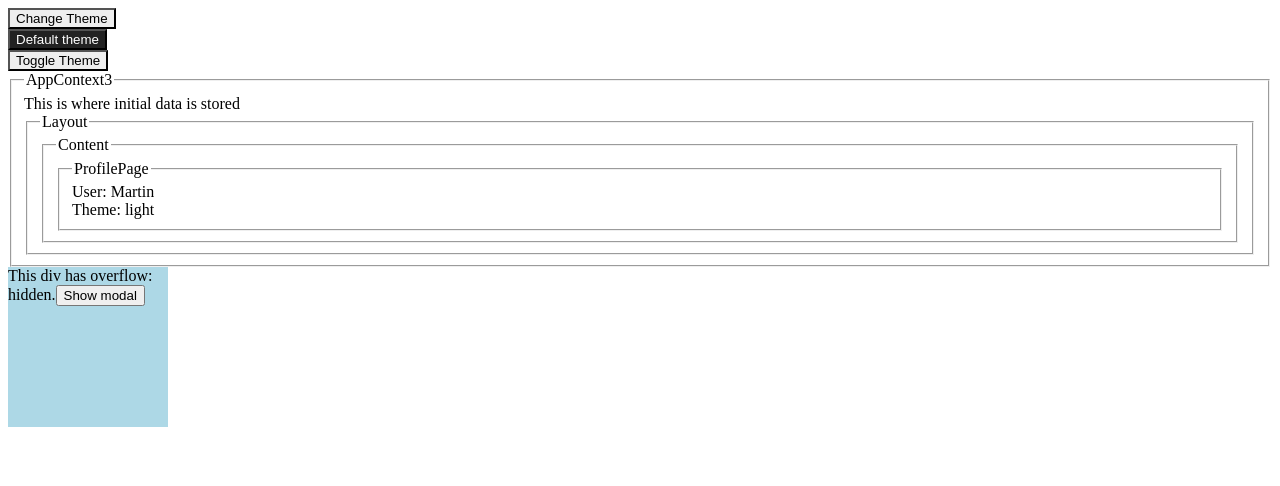
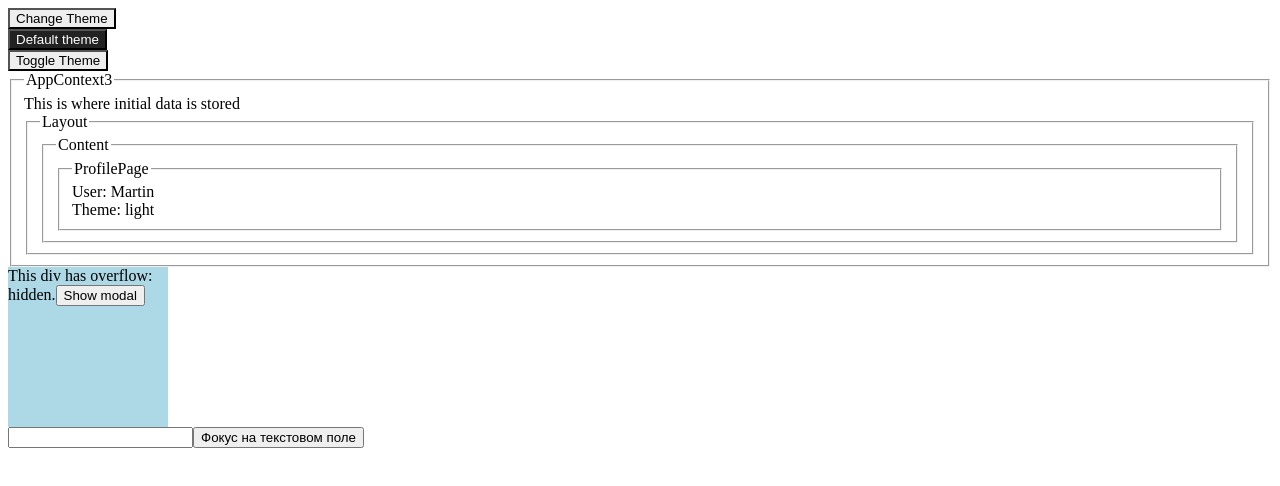
Before and after one commit to education-vk-company/lesson-5-samples, a React app: page / in a window 1280 px wide. Shown: the top 486 px of the page. Built offline with nearby package versions, Linux system fonts and the light colour scheme.

Commit message:
new ref example

```diff
--- /dev/null
+++ b/src/2_6-react/5/app.js
@@ -0,0 +1,34 @@
+import React from 'react';
+
+export class AppRef extends React.Component {
+	constructor(props) {
+		super(props);
+		// создадим реф в поле `textInput` для хранения DOM-элемента
+		this.textInput = React.createRef();
+		this.focusTextInput = this.focusTextInput.bind(this);
+	}
+
+	focusTextInput() {
+		// Установим фокус на текстовое поле с помощью чистого DOM API
+		// Примечание: обращаемся к "current", чтобы получить DOM-узел
+		this.textInput.current.focus();
+	}
+
+	render() {
+		// описываем, что мы хотим связать реф <input>
+		// с `textInput` созданным в конструкторе
+		return (
+			<div>
+				<input
+					type="text"
+					ref={this.textInput} />
+
+				<input
+					type="button"
+					value="Фокус на текстовом поле"
+					onClick={this.focusTextInput}
+				/>
+			</div>
+		);
+	}
+}
--- /dev/null
+++ b/src/2_6-react/5/index.js
@@ -0,0 +1 @@
+export * from './app';
--- a/src/2_6-react/index.js
+++ b/src/2_6-react/index.js
@@ -2,5 +2,7 @@ export * from './1';
 export * from './2';
 export * from './3';
 export * from './4';
-// export * from './5';
+export * from './5';
 // export * from './6';
+// export * from './7';
+// export * from './8';
--- a/src/App.2_6.js
+++ b/src/App.2_6.js
@@ -5,6 +5,7 @@ import {
 	AppContext2,
 	AppContext3,
 	AppPortal,
+	AppRef
 } from './2_6-react/';
 
 class App extends Component {
@@ -15,6 +16,7 @@ class App extends Component {
 				<AppContext2 />
 				<AppContext3 />
 				<AppPortal />
+				<AppRef />
 			</div>
 		);
 	}
```
